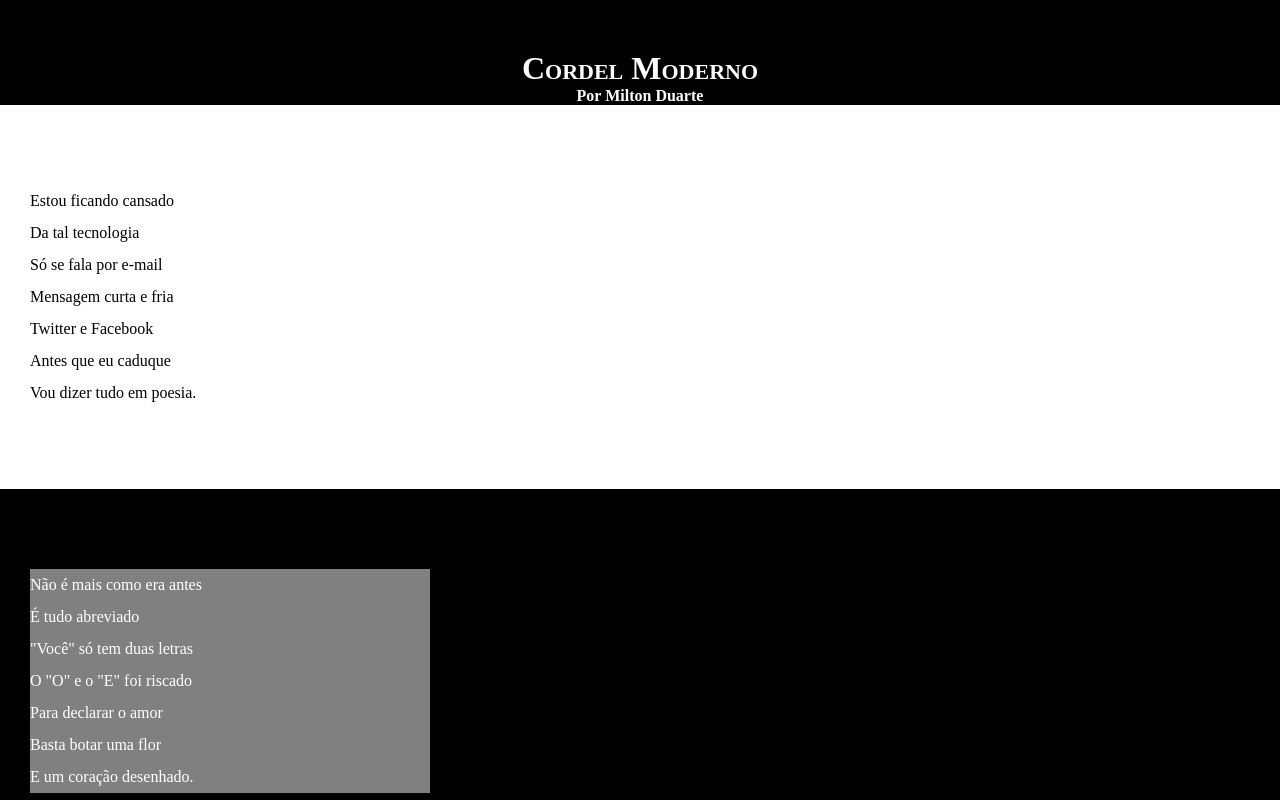
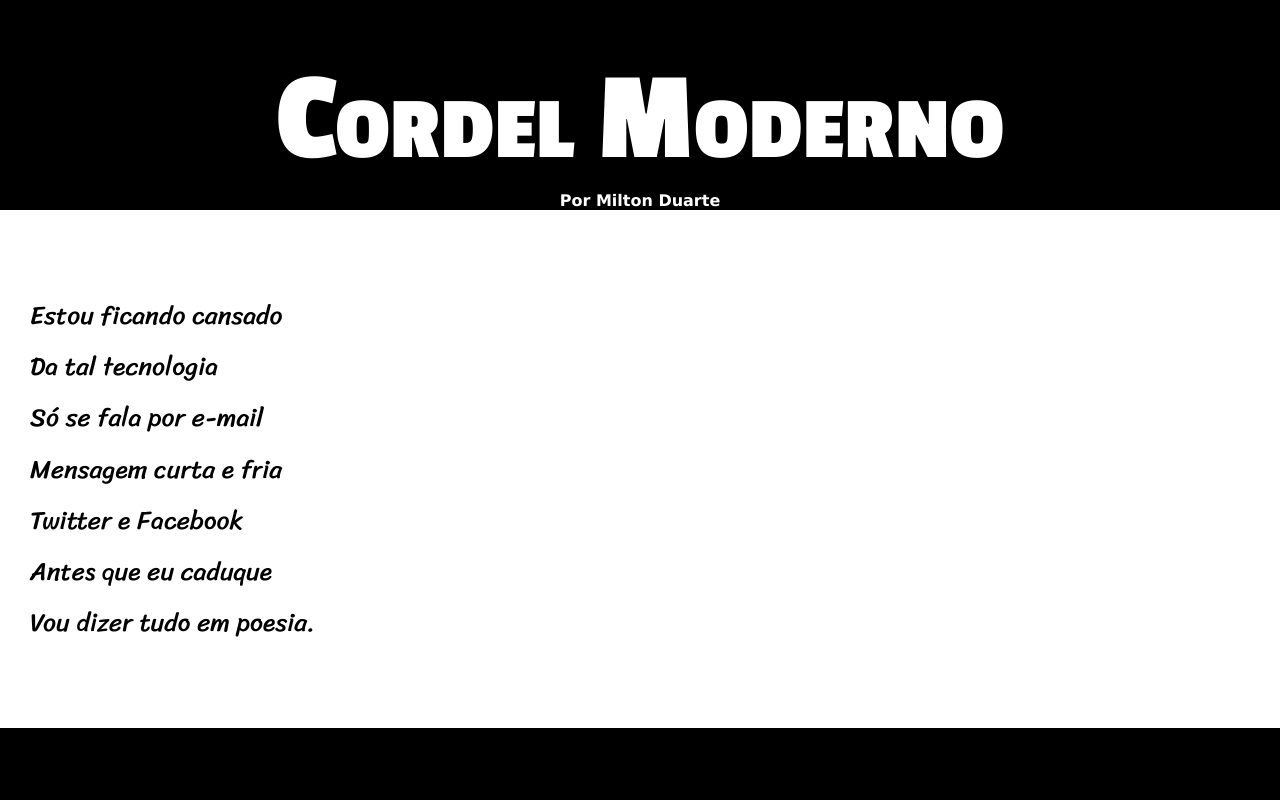
Before and after one commit to GaBrIeL02SS/cordel, a plain HTML site: page index.html in a window 1280 px wide. Shown: the top 800 px of the page. Drawn offline with Linux system fonts and the light colour scheme.

Commit message:
Update style.css

```diff
--- a/estilo/style.css
+++ b/estilo/style.css
@@ -1,4 +1,13 @@
 @charset "UTF-8";
+
+@import url('https://fonts.googleapis.com/css2?family=Passion+One:wght@400;700;900&display=swap');
+
+@import url('https://fonts.googleapis.com/css2?family=Sriracha&display=swap');
+
+:root{
+    --font1:"Passion One", sans-serif;
+    --font2:"Sriracha", cursive;
+}
 
 *{
     margin: 0px;
@@ -8,6 +17,7 @@
 html, body{
     background-color: darkgray;
     min-height: 100vh;
+    font-family: Verdana, Geneva, Tahoma, sans-serif;
 }
 
 header{
@@ -19,6 +29,8 @@ header{
 header > h1{
     padding-top: 50px;
     font-variant: small-caps;
+    font-family: var(--font1 );
+    font-size: 10vw;
 }
 
 header > p{
@@ -47,6 +59,8 @@ section{
     padding-bottom: 10vh;
     line-height: 2em;
     padding-left: 30px;
+    font-family: var(--font2);
+    font-size: 2vw;
 }
 
 .normal{
```
